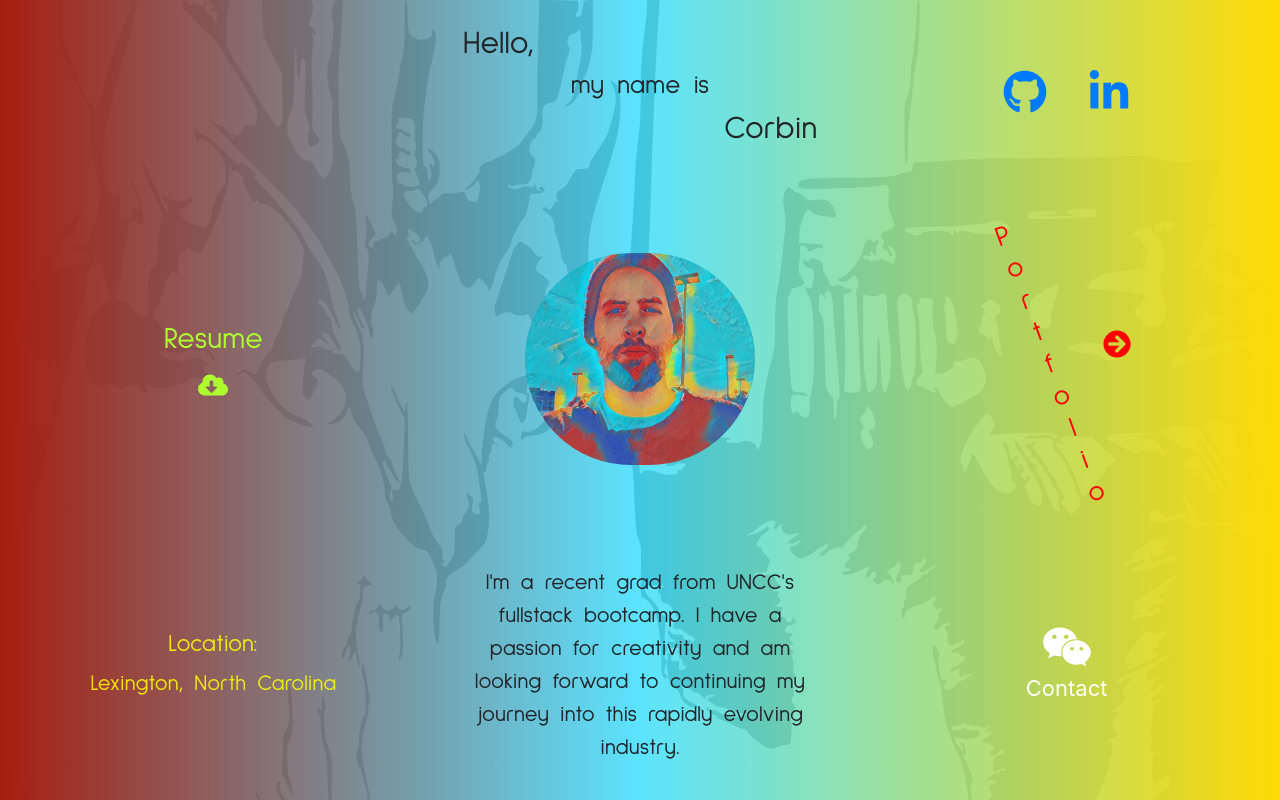
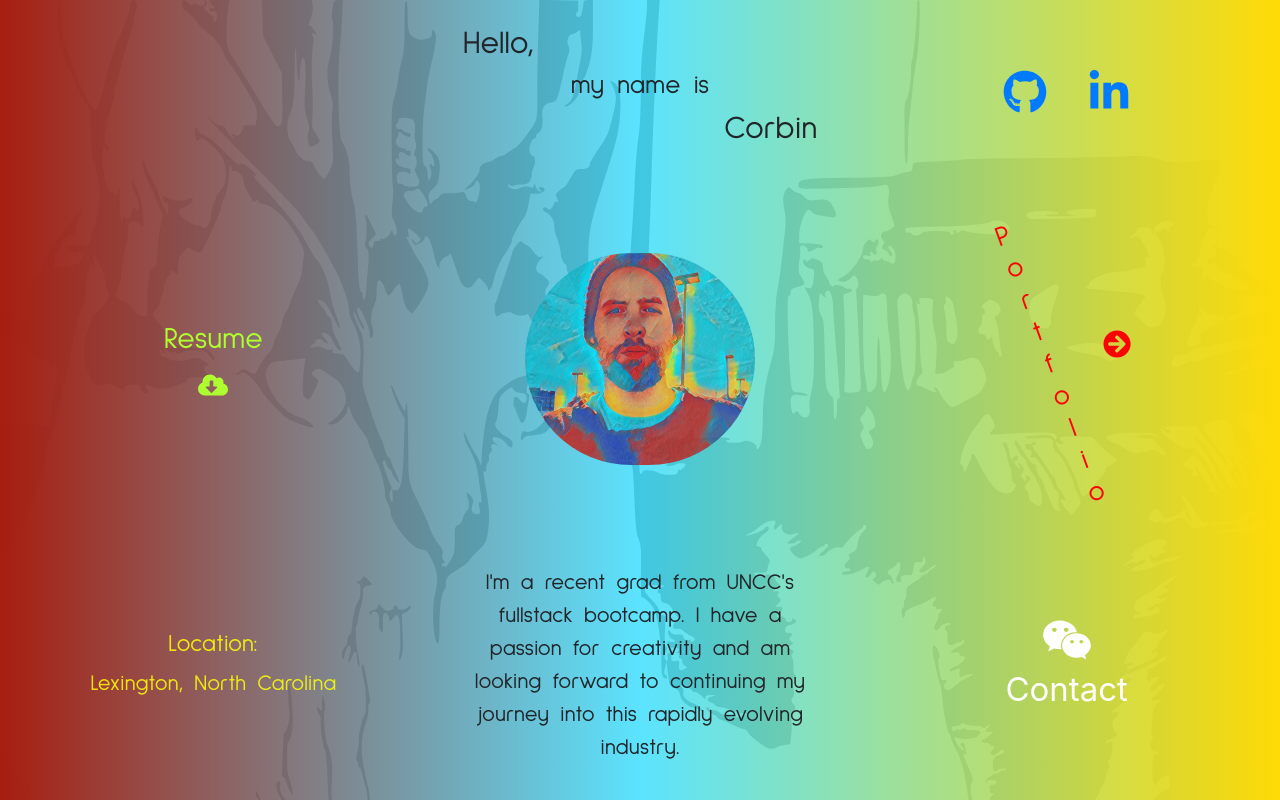
Before and after one commit to cptaylor38/Portfolio, a React (Create React App) app in the folder view/: page / in a window 1280 px wide. In both pictures the pointer is over the button "Contact". Built offline with nearby package versions, Linux system fonts and the light colour scheme.

Commit message:
adjusted hover styles

```diff
--- a/view/src/components/contact/Contact.css
+++ b/view/src/components/contact/Contact.css
@@ -14,4 +14,5 @@
 #contactModalBtn:hover
 {
     color: white;
+    font-size: 33px;
 }
--- a/view/src/components/links/Links.css
+++ b/view/src/components/links/Links.css
@@ -10,3 +10,8 @@
 {
     padding: 0 20px;
 }
+
+.linksContainer > a:hover
+{
+    font-size: 54px;
+}
--- a/view/src/components/resume/Resume.css
+++ b/view/src/components/resume/Resume.css
@@ -21,6 +21,7 @@
 .resumeContainer > a:hover
 {
     color: white;
+    font-size: 40px;
 }
 
 @media(max-width: 929px)
```
